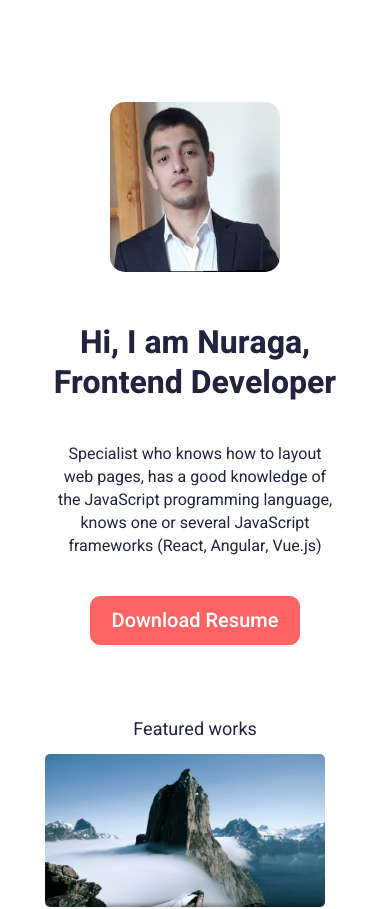
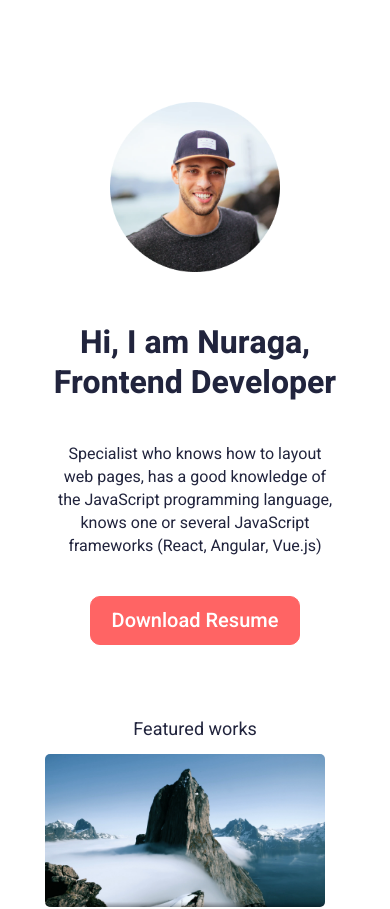
Before and after one commit to nuraga123/projecthotel, a React (Create React App) app: page / in a window 390 px wide. Shown: the top 909 px of the page. Built offline with nearby package versions, Linux system fonts and the light colour scheme.

Commit message:
foto ava

```diff
--- a/src/components/Header/Header.css
+++ b/src/components/Header/Header.css
@@ -1,7 +1,3 @@
-.nuraga {
-    border-radius: 15%;
-}
-
 .header__content {
     display: block;
 }
@@ -64,12 +60,11 @@
         width: 300px;
     }
 
-    .nuraga {
+    .header__foto {
         width: 170px;
         height: 170px;
         margin-bottom: 44px;
         margin-top: 52px;
-        border-radius: 15%;
     }
 
     .header__title {
--- a/src/components/Header/Header.js
+++ b/src/components/Header/Header.js
@@ -24,7 +24,11 @@ const Header = () => {
             </a>
           </div>
           <div >
-            <img className="nuraga" src="Img/nuraga1.jpg" alt="nuraga" style={{borderRadius: 15}}/>
+            <img
+              className="header__foto"
+              src="Img/ava1.png"
+              alt="foto"
+            />
           </div>
         </header>
     )
```
